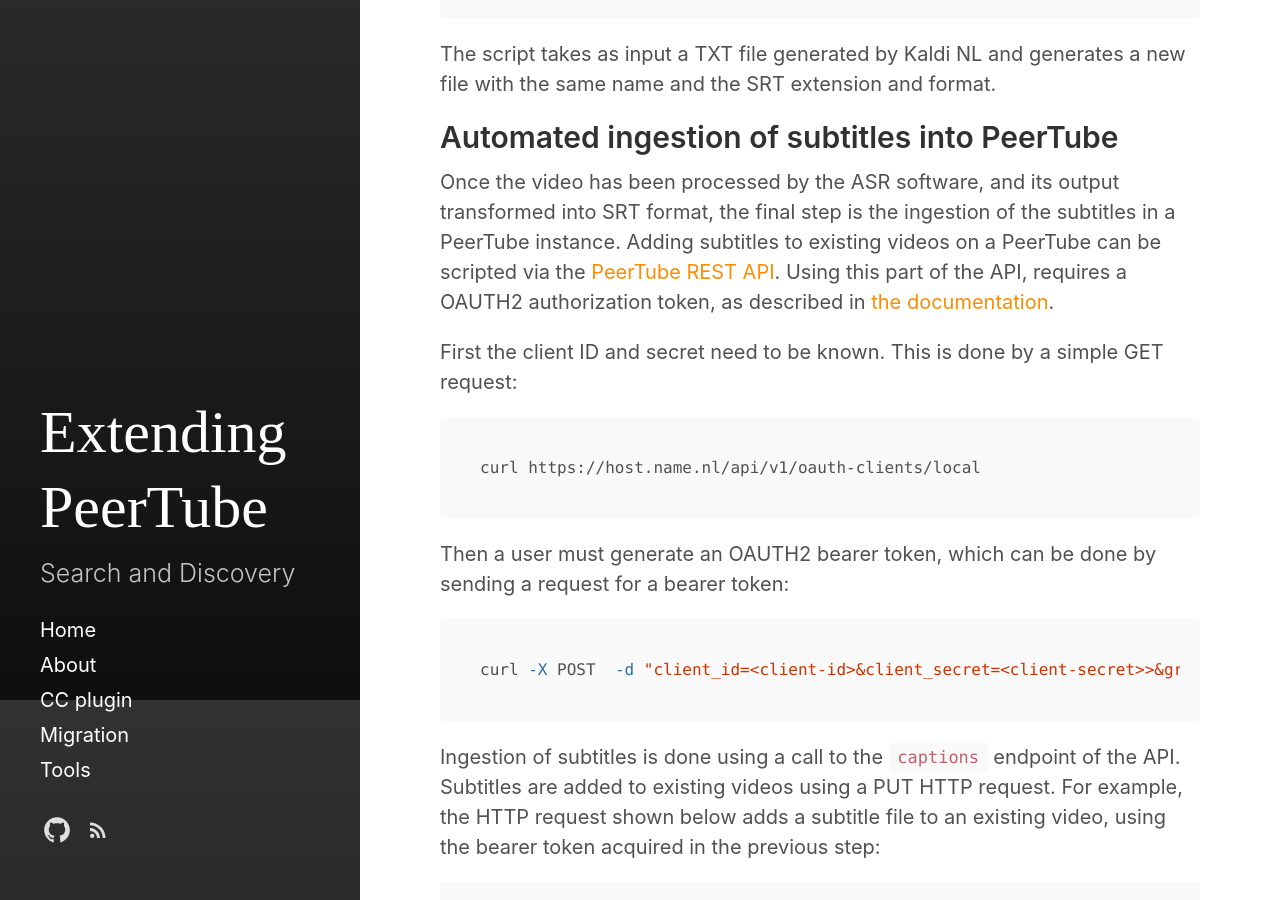
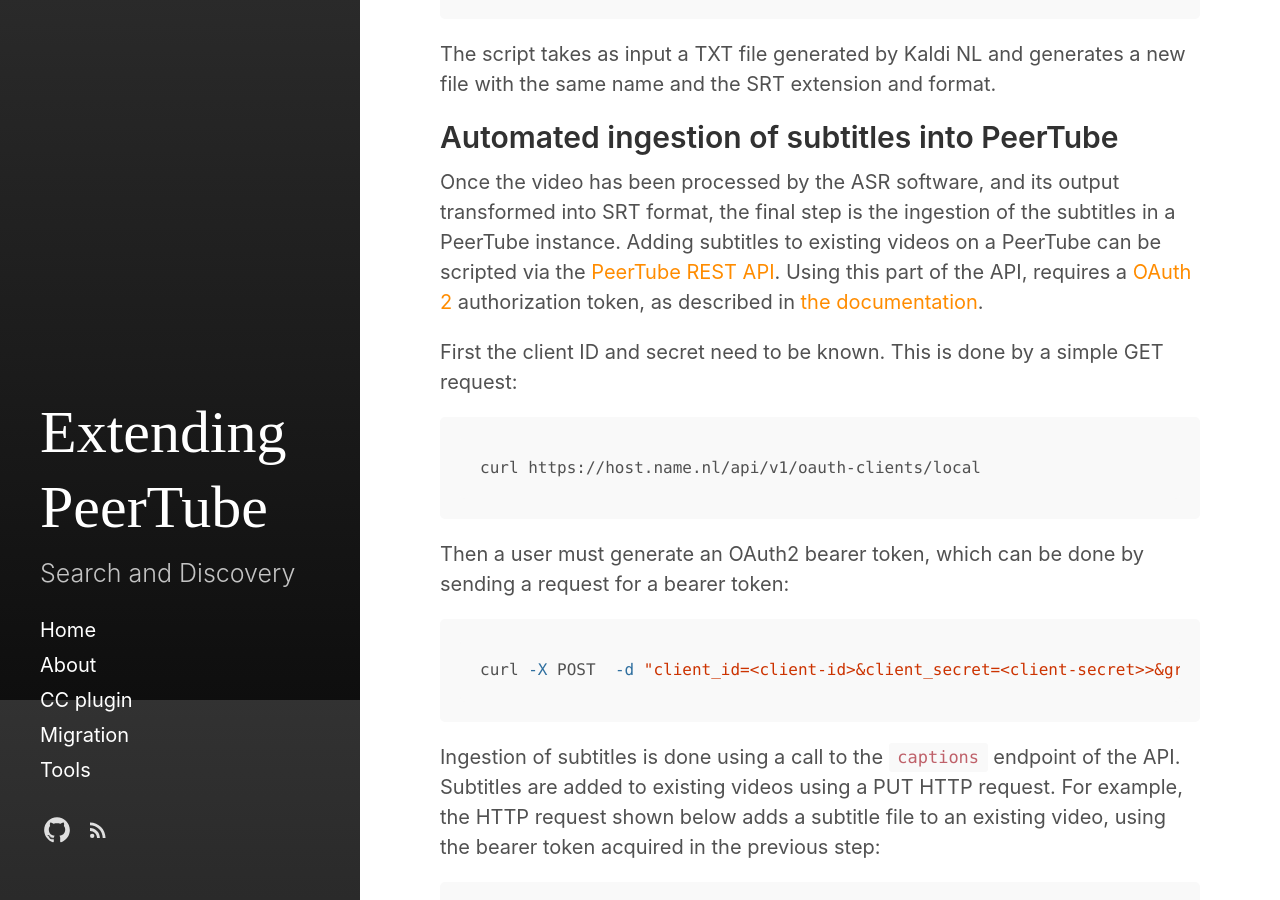
Before and after one commit to beeldengeluid/extending-peertube, a Jekyll site: the page built from _posts/2021-08-04-subtitling-video-collections-on-peertube.md, in a window 1280 px wide and 900 px high, scrolled down 2900 px. Built offline with Jekyll 4.4.1, drawn with Linux system fonts in a browser that asks for light colours.

Commit message:
fix OAuth 2 spelling and add link

````diff
--- a/_posts/2021-08-04-subtitling-video-collections-on-peertube.md
+++ b/_posts/2021-08-04-subtitling-video-collections-on-peertube.md
@@ -83,7 +83,7 @@
 
 ## Automated ingestion of subtitles into PeerTube
 
-Once the video has been processed by the ASR software, and its output transformed into SRT format, the final step is the ingestion of the subtitles in a PeerTube instance. Adding subtitles to existing videos on a PeerTube can be scripted via the [PeerTube REST API](https://docs.joinpeertube.org/api-rest-reference.html). Using this part of the API, requires a OAUTH2 authorization token, as described in [the documentation](https://docs.joinpeertube.org/api-rest-reference.html#section/Authentication/OAuth2).
+Once the video has been processed by the ASR software, and its output transformed into SRT format, the final step is the ingestion of the subtitles in a PeerTube instance. Adding subtitles to existing videos on a PeerTube can be scripted via the [PeerTube REST API](https://docs.joinpeertube.org/api-rest-reference.html). Using this part of the API, requires a [OAuth 2](https://oauth.net/2/) authorization token, as described in [the documentation](https://docs.joinpeertube.org/api-rest-reference.html#section/Authentication/OAuth2).
 
 First the client ID and secret need to be known. This is done by a simple GET request:
 
@@ -93,7 +93,7 @@
 ```
 
 
-Then a user must generate an OAUTH2 bearer token, which can be done by sending a request for a bearer token:
+Then a user must generate an OAuth2 bearer token, which can be done by sending a request for a bearer token:
 
 
 ```sh
````
